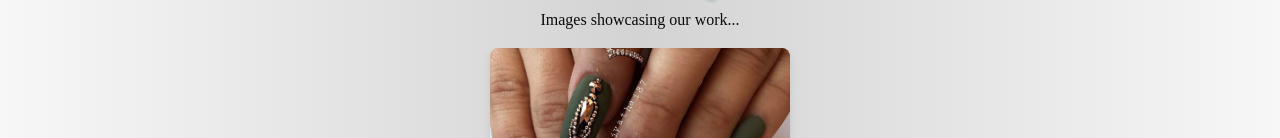
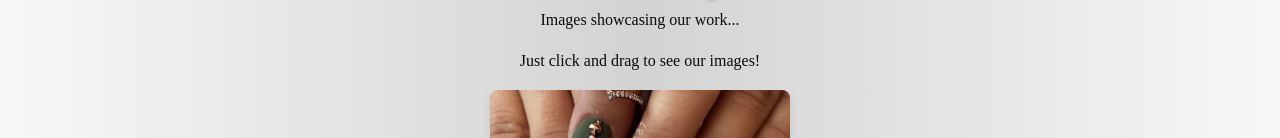
Before and after one commit to anthonyero/salon-services, a React (Vite) app in the folder client/: page /gallery in a window 1280 px wide. Shown: the part 416-554 px from the top of the page. Built offline with nearby package versions, Linux system fonts and the light colour scheme; a web font is replaced by a local one.

Commit message:
added a line in gallery

```diff
--- a/client/src/pages/Gallery.jsx
+++ b/client/src/pages/Gallery.jsx
@@ -20,6 +20,7 @@ const Gallery = () => {
     <section className="gallery">
       <h1 className='gallery-head'>Gallery</h1>
       <p>Images showcasing our work...</p>
+      <p>Just click and drag to see our images!</p>
       <Slider {...settings}>
         <div>
           <img src={glitterNails} alt="Glitter nails" />
```
